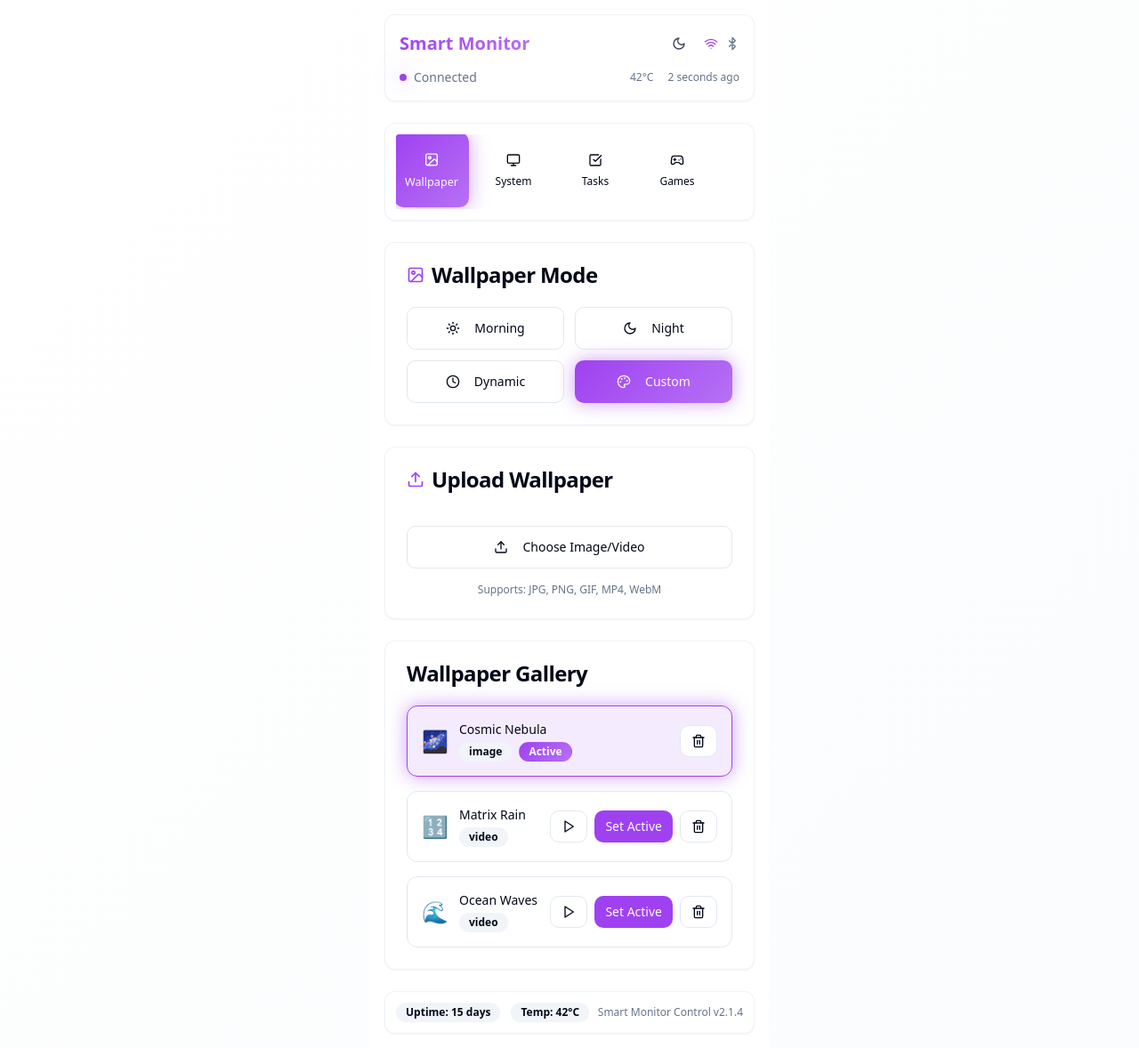
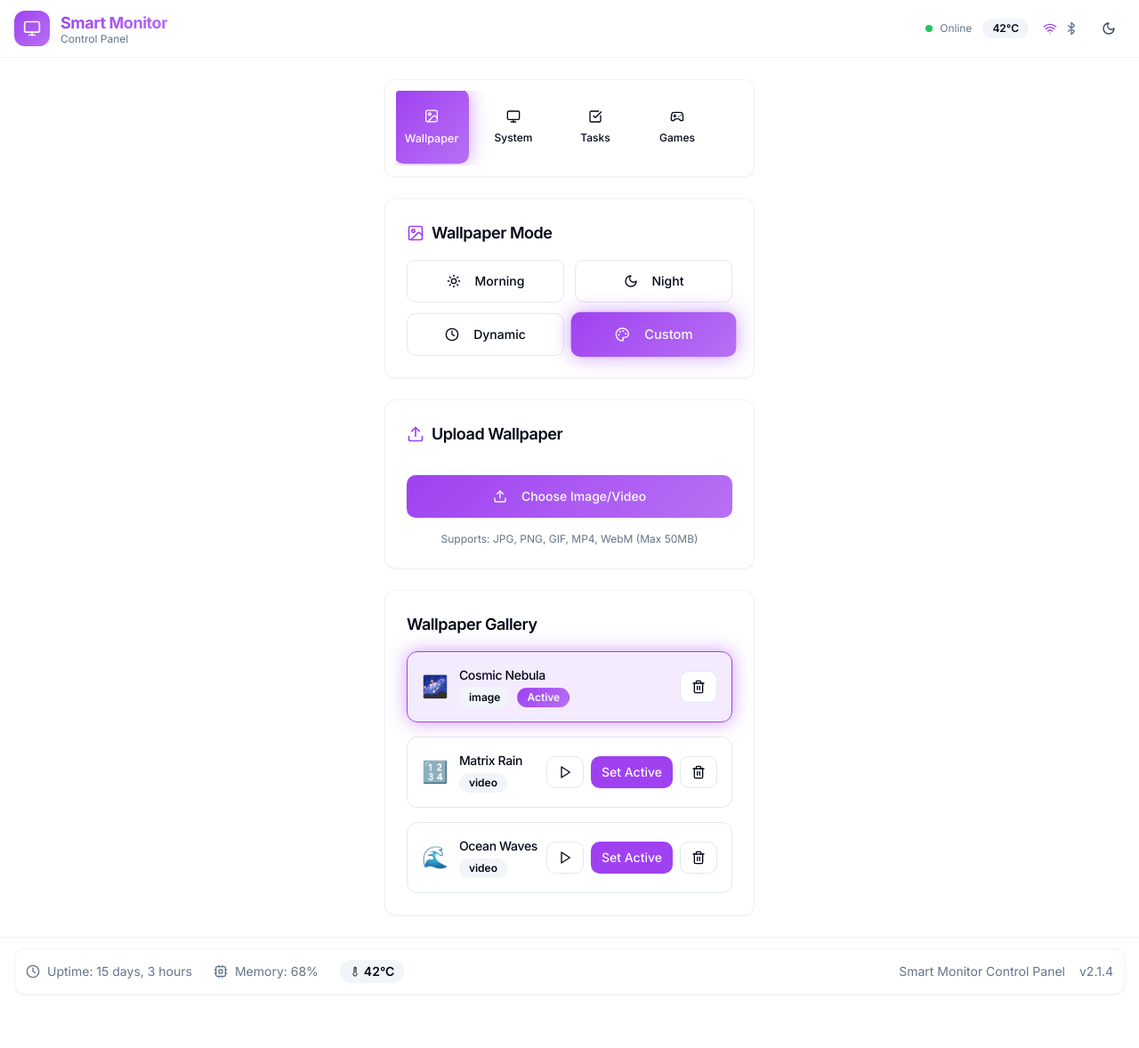
Before and after one commit to Rageshwaran-HR/aura-remote-hub, a React (Vite) app: page / in a window 1280 px wide. Shown: the whole page at 89% size. After the commit the page ends 1130 px from the top, so only its background shows below. Built offline with nearby package versions, Linux system fonts and the light colour scheme.

Commit message:
Refactor UI components
Improve navigation bar and footer. Enhance overall UI for a cleaner, more professional look across all app pages.

```diff
--- a/index.html
+++ b/index.html
@@ -6,6 +6,11 @@
     <title>Smart Monitor Control Panel</title>
     <meta name="description" content="Modern mobile-first control panel for smart monitor systems" />
     <meta name="author" content="Lovable" />
+
+    <!-- Google Fonts -->
+    <link rel="preconnect" href="https://fonts.googleapis.com">
+    <link rel="preconnect" href="https://fonts.gstatic.com" crossorigin>
+    <link href="https://fonts.googleapis.com/css2?family=Inter:wght@300;400;500;600;700&family=JetBrains+Mono:wght@400;500;600&display=swap" rel="stylesheet">
 
     <meta property="og:title" content="Smart Monitor Control Panel" />
     <meta property="og:description" content="Modern mobile-first control panel for smart monitor systems" />
--- /dev/null
+++ b/src/components/layout/Footer.tsx
@@ -0,0 +1,86 @@
+import React from 'react';
+import { Badge } from '@/components/ui/badge';
+import { Card } from '@/components/ui/card';
+import { Cpu, HardDrive, Thermometer, Clock } from 'lucide-react';
+
+interface FooterProps {
+  systemInfo: {
+    uptime: string;
+    temperature: number;
+    version: string;
+    memoryUsage: number;
+  };
+}
+
+export const Footer: React.FC<FooterProps> = ({ systemInfo }) => {
+  return (
+    <footer className="border-t border-border/50 bg-background/50 backdrop-blur-sm">
+      <div className="px-4 py-3">
+        <Card className="glass-card">
+          <div className="p-3">
+            {/* Mobile Layout */}
+            <div className="flex flex-col gap-3 sm:hidden">
+              <div className="flex items-center justify-between">
+                <div className="flex items-center gap-2">
+                  <Clock className="h-3 w-3 text-muted-foreground" />
+                  <span className="text-xs text-muted-foreground">
+                    Uptime: {systemInfo.uptime}
+                  </span>
+                </div>
+                <Badge variant="secondary" className="text-xs">
+                  <Thermometer className="h-3 w-3 mr-1" />
+                  {systemInfo.temperature}°C
+                </Badge>
+              </div>
+
+              <div className="flex items-center justify-between">
+                <div className="flex items-center gap-2">
+                  <Cpu className="h-3 w-3 text-muted-foreground" />
+                  <span className="text-xs text-muted-foreground">
+                    Memory: {systemInfo.memoryUsage}%
+                  </span>
+                </div>
+                <span className="text-xs text-muted-foreground">
+                  v{systemInfo.version}
+                </span>
+              </div>
+            </div>
+
+            {/* Desktop Layout */}
+            <div className="hidden sm:flex items-center justify-between">
+              <div className="flex items-center gap-6">
+                <div className="flex items-center gap-2">
+                  <Clock className="h-4 w-4 text-muted-foreground" />
+                  <span className="text-sm text-muted-foreground">
+                    Uptime: {systemInfo.uptime}
+                  </span>
+                </div>
+
+                <div className="flex items-center gap-2">
+                  <Cpu className="h-4 w-4 text-muted-foreground" />
+                  <span className="text-sm text-muted-foreground">
+                    Memory: {systemInfo.memoryUsage}%
+                  </span>
+                </div>
+
+                <Badge variant="secondary" className="text-sm">
+                  <Thermometer className="h-3 w-3 mr-1" />
+                  {systemInfo.temperature}°C
+                </Badge>
+              </div>
+
+              <div className="flex items-center gap-4">
+                <span className="text-sm text-muted-foreground">
+                  Smart Monitor Control Panel
+                </span>
+                <span className="text-sm text-muted-foreground">
+                  v{systemInfo.version}
+                </span>
+              </div>
+            </div>
+          </div>
+        </Card>
+      </div>
+    </footer>
+  );
+};
--- /dev/null
+++ b/src/components/layout/Navbar.tsx
@@ -0,0 +1,80 @@
+import React from 'react';
+import { Button } from '@/components/ui/button';
+import { Badge } from '@/components/ui/badge';
+import { Moon, Sun, Wifi, Bluetooth, Settings, Monitor } from 'lucide-react';
+
+interface NavbarProps {
+  isDarkMode: boolean;
+  onToggleTheme: () => void;
+  systemStatus: {
+    connected: boolean;
+    temperature: number;
+    lastSeen: string;
+  };
+}
+
+export const Navbar: React.FC<NavbarProps> = ({
+  isDarkMode,
+  onToggleTheme,
+  systemStatus
+}) => {
+  return (
+    <nav className="sticky top-0 z-50 w-full border-b border-border/50 bg-background/80 backdrop-blur-xl">
+      <div className="flex h-16 items-center justify-between px-4">
+        {/* Logo & Brand */}
+        <div className="flex items-center gap-3">
+          <div className="flex items-center justify-center w-10 h-10 rounded-xl bg-gradient-primary">
+            <Monitor className="h-5 w-5 text-primary-foreground" />
+          </div>
+          <div>
+            <h1 className="text-lg font-bold bg-gradient-primary bg-clip-text text-transparent">
+              Smart Monitor
+            </h1>
+            <p className="text-xs text-muted-foreground -mt-1">Control Panel</p>
+          </div>
+        </div>
+
+        {/* Status & Controls */}
+        <div className="flex items-center gap-4">
+          {/* Connection Status */}
+          <div className="hidden sm:flex items-center gap-3">
+            <div className="flex items-center gap-2">
+              <div className={`w-2 h-2 rounded-full ${
+                systemStatus.connected
+                  ? 'bg-green-500 animate-pulse'
+                  : 'bg-red-500'
+              }`} />
+              <span className="text-xs text-muted-foreground">
+                {systemStatus.connected ? 'Online' : 'Offline'}
+              </span>
+            </div>
+
+            <Badge variant="secondary" className="text-xs">
+              {systemStatus.temperature}°C
+            </Badge>
+          </div>
+
+          {/* Connectivity Icons */}
+          <div className="flex items-center gap-2">
+            <Wifi className="h-4 w-4 text-primary" />
+            <Bluetooth className="h-4 w-4 text-muted-foreground" />
+          </div>
+
+          {/* Theme Toggle */}
+          <Button
+            variant="ghost"
+            size="icon"
+            onClick={onToggleTheme}
+            className="h-9 w-9 rounded-full hover:bg-muted"
+          >
+            {isDarkMode ? (
+              <Sun className="h-4 w-4 text-yellow-500" />
+            ) : (
+              <Moon className="h-4 w-4 text-slate-700" />
+            )}
+          </Button>
+        </div>
+      </div>
+    </nav>
+  );
+};
--- a/src/components/smart-monitor/SmartMonitorControl.tsx
+++ b/src/components/smart-monitor/SmartMonitorControl.tsx
@@ -21,6 +21,8 @@ import { GamesSection } from './GamesSection';
 import { SettingsPanel } from './SettingsPanel';
 import { CCTVViewer } from './CCTVViewer';
 import { SpotifyControl } from './SpotifyControl';
+import { Navbar } from '../layout/Navbar';
+import { Footer } from '../layout/Footer';
 
 type TabType = 'wallpaper' | 'system' | 'todo' | 'games' | 'cctv' | 'spotify' | 'settings';
 
@@ -45,6 +47,13 @@ export const SmartMonitorControl: React.FC = () => {
     lastSeen: '2 seconds ago',
     temperature: 42,
     uptime: '15 days'
+  });
+
+  const [systemInfo] = useState({
+    uptime: '15 days, 3 hours',
+    temperature: 42,
+    version: '2.1.4',
+    memoryUsage: 68
   });
 
   const toggleTheme = () => {
@@ -81,50 +90,16 @@ export const SmartMonitorControl: React.FC = () => {
   };
 
   return (
-    <div className="min-h-screen bg-background p-4 max-w-md mx-auto">
-      {/* Header */}
-      <Card className="glass-card mb-6 animate-slide-in">
-        <div className="p-4">
-          <div className="flex items-center justify-between mb-3">
-            <h1 className="text-xl font-bold bg-gradient-primary bg-clip-text text-transparent">
-              Smart Monitor
-            </h1>
-            <div className="flex items-center gap-3">
-              <Button
-                variant="ghost"
-                size="icon"
-                onClick={toggleTheme}
-                className="h-8 w-8 rounded-full"
-              >
-                {isDarkMode ? (
-                  <Sun className="h-4 w-4 text-yellow-500" />
-                ) : (
-                  <Moon className="h-4 w-4 text-slate-700" />
-                )}
-              </Button>
-              <div className="flex items-center gap-2">
-                <Wifi className="h-4 w-4 text-primary" />
-                <Bluetooth className="h-4 w-4 text-muted-foreground" />
-              </div>
-            </div>
-          </div>
+    <div className="min-h-screen bg-background flex flex-col">
+      {/* Navbar */}
+      <Navbar
+        isDarkMode={isDarkMode}
+        onToggleTheme={toggleTheme}
+        systemStatus={systemStatus}
+      />
 
-          <div className="flex items-center justify-between">
-            <div className="flex items-center gap-2">
-              <div className={`w-2 h-2 rounded-full ${systemStatus.connected ? 'bg-primary animate-glow-pulse' : 'bg-destructive'}`}></div>
-              <span className="text-sm text-muted-foreground">
-                {systemStatus.connected ? 'Connected' : 'Disconnected'}
-              </span>
-            </div>
-
-            <div className="flex items-center gap-4 text-xs text-muted-foreground">
-              <span>{systemStatus.temperature}°C</span>
-              <span>{systemStatus.lastSeen}</span>
-            </div>
-          </div>
-        </div>
-      </Card>
-
+      {/* Main Content */}
+      <main className="flex-1 px-4 py-6 max-w-md mx-auto w-full">
         {/* Tab Navigation */}
         <Card className="glass-card mb-6 animate-slide-in">
           <div className="p-3">
@@ -154,28 +129,13 @@ export const SmartMonitorControl: React.FC = () => {
         </Card>
 
         {/* Content Area */}
-      <div className="animate-slide-in">
+        <div className="animate-fade-in">
           {renderContent()}
         </div>
+      </main>
 
-      {/* Quick Status Footer */}
-      <Card className="glass-card mt-6 animate-slide-in">
-        <div className="p-3">
-          <div className="flex items-center justify-between text-xs">
-            <div className="flex items-center gap-3">
-              <Badge variant="secondary" className="text-xs">
-                Uptime: {systemStatus.uptime}
-              </Badge>
-              <Badge variant="secondary" className="text-xs">
-                Temp: {systemStatus.temperature}°C
-              </Badge>
-            </div>
-            <span className="text-muted-foreground">
-              Smart Monitor Control v2.1.4
-            </span>
-          </div>
-        </div>
-      </Card>
+      {/* Footer */}
+      <Footer systemInfo={systemInfo} />
     </div>
   );
 };
--- a/src/components/smart-monitor/WallpaperManager.tsx
+++ b/src/components/smart-monitor/WallpaperManager.tsx
@@ -185,8 +185,8 @@ export const WallpaperManager: React.FC = () => {
   return (
     <div className="space-y-6">
       <Card className="glass-card">
-        <CardHeader>
-          <CardTitle className="flex items-center gap-2">
+        <CardHeader className="pb-4">
+          <CardTitle className="flex items-center gap-2 text-lg">
             <Image className="h-5 w-5 text-primary" />
             Wallpaper Mode
           </CardTitle>
@@ -197,11 +197,15 @@ export const WallpaperManager: React.FC = () => {
               <Button
                 key={mode}
                 variant={currentMode === mode ? "default" : "outline"}
-                className={`h-12 ${currentMode === mode ? 'bg-gradient-primary shadow-neon' : ''}`}
+                className={`h-12 transition-all duration-300 ${
+                  currentMode === mode
+                    ? 'bg-gradient-primary shadow-neon scale-105'
+                    : 'hover:scale-102 hover:border-primary/50'
+                }`}
                 onClick={() => changeMode(mode)}
               >
                 {getModeIcon(mode)}
-                <span className="ml-2 capitalize">{mode}</span>
+                <span className="ml-2 capitalize font-medium">{mode}</span>
               </Button>
             ))}
           </div>
@@ -209,12 +213,10 @@ export const WallpaperManager: React.FC = () => {
       </Card>
 
       <Card className="glass-card">
-        <CardHeader>
-          <CardTitle className="flex items-center justify-between">
-            <span className="flex items-center gap-2">
-              <Upload className="h-5 w-5 text-primary" />
-              Upload Wallpaper
-            </span>
+        <CardHeader className="pb-4">
+          <CardTitle className="flex items-center gap-2 text-lg">
+            <Upload className="h-5 w-5 text-primary" />
+            Upload Wallpaper
           </CardTitle>
         </CardHeader>
         <CardContent>
@@ -229,22 +231,22 @@ export const WallpaperManager: React.FC = () => {
             <Button
               onClick={() => fileInputRef.current?.click()}
               disabled={isUploading}
-              className="w-full h-12"
-              variant="outline"
+              className="w-full h-12 bg-gradient-primary hover:opacity-90 font-medium"
+              variant="default"
             >
               <Upload className="h-4 w-4 mr-2" />
               {isUploading ? 'Uploading...' : 'Choose Image/Video'}
             </Button>
             <p className="text-xs text-muted-foreground text-center">
-              Supports: JPG, PNG, GIF, MP4, WebM
+              Supports: JPG, PNG, GIF, MP4, WebM (Max 50MB)
             </p>
           </div>
         </CardContent>
       </Card>
 
       <Card className="glass-card">
-        <CardHeader>
-          <CardTitle>Wallpaper Gallery</CardTitle>
+        <CardHeader className="pb-4">
+          <CardTitle className="text-lg">Wallpaper Gallery</CardTitle>
         </CardHeader>
         <CardContent>
           <div className="grid grid-cols-1 gap-4">
--- a/src/index.css
+++ b/src/index.css
@@ -112,20 +112,32 @@ All colors MUST be HSL.
 
   body {
     @apply bg-background text-foreground font-sans antialiased transition-colors duration-300;
+    font-family: 'Inter', system-ui, -apple-system, sans-serif;
     background: linear-gradient(135deg, hsl(var(--background)), hsl(var(--muted) / 0.3));
     min-height: 100vh;
   }
 
-  /* Gaming UI Enhancements */
-  .neon-glow {
-    box-shadow: var(--shadow-neon);
+  h1, h2, h3, h4, h5, h6 {
+    @apply font-semibold tracking-tight;
   }
 
+  /* Professional spacing and typography */
+  .prose {
+    @apply text-foreground;
+  }
+
+  /* Professional UI Components */
   .glass-card {
     background: hsl(var(--card) / 0.8);
     backdrop-filter: blur(12px);
     border: 1px solid hsl(var(--border) / 0.5);
     transition: var(--transition-smooth);
+    box-shadow: 0 4px 16px hsl(var(--background) / 0.1);
+  }
+
+  .glass-card:hover {
+    border-color: hsl(var(--border) / 0.8);
+    box-shadow: 0 8px 32px hsl(var(--background) / 0.15);
   }
 
   .joystick-button {
--- a/tailwind.config.ts
+++ b/tailwind.config.ts
@@ -53,6 +53,10 @@ export default {
 					DEFAULT: 'hsl(var(--card))',
 					foreground: 'hsl(var(--card-foreground))'
 				}
+			},
+			fontFamily: {
+				sans: ['Inter', 'system-ui', 'sans-serif'],
+				mono: ['JetBrains Mono', 'monospace'],
 			},
 			backgroundImage: {
 				'gradient-primary': 'var(--gradient-primary)',
```
Also changed, not shown: src/components/smart-monitor/SystemControls.tsx (+6 -6 lines), src/components/smart-monitor/TodoManager.tsx (+4 -4 lines). Lines whose indentation alone changed are shown as unchanged.
